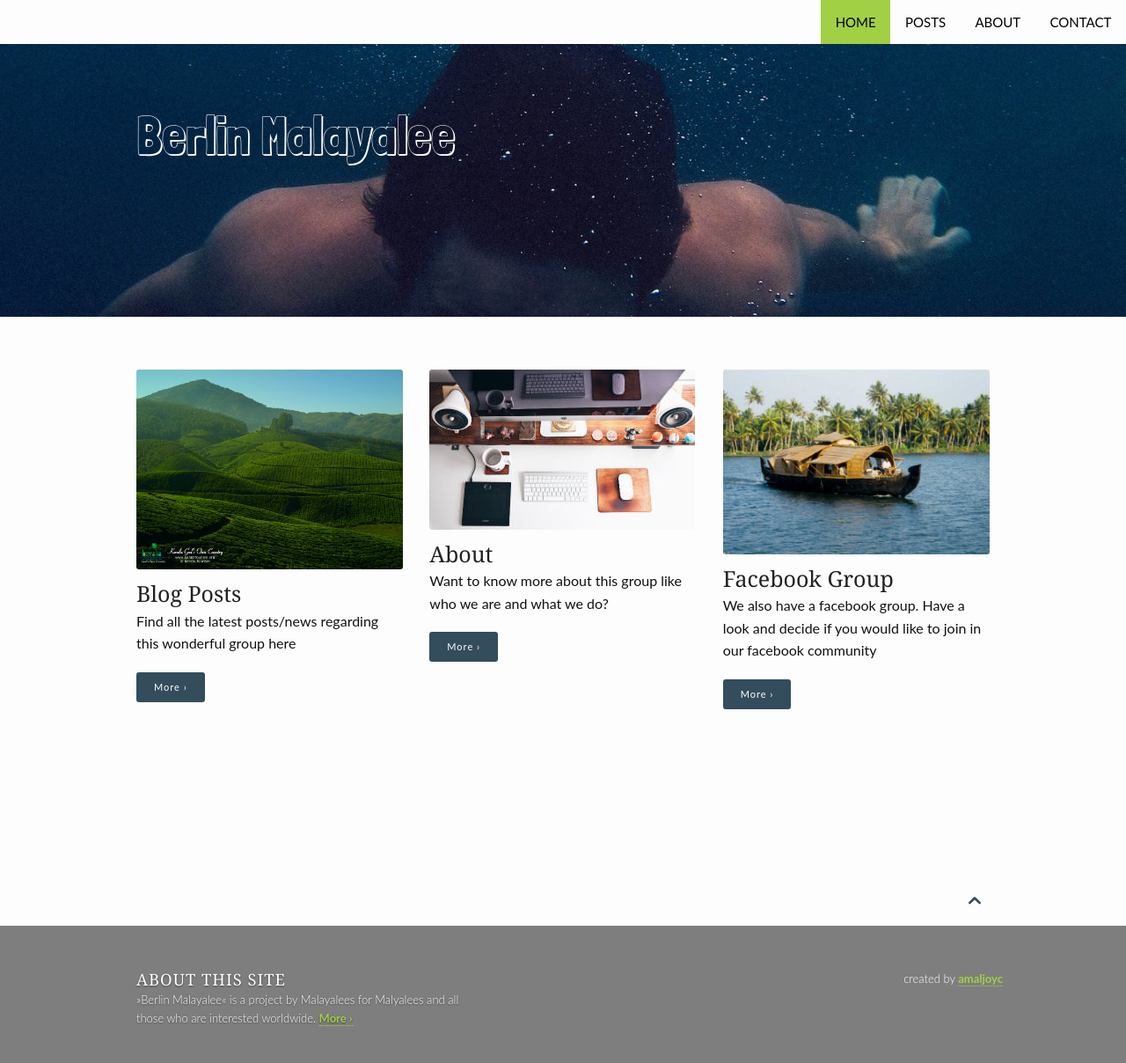
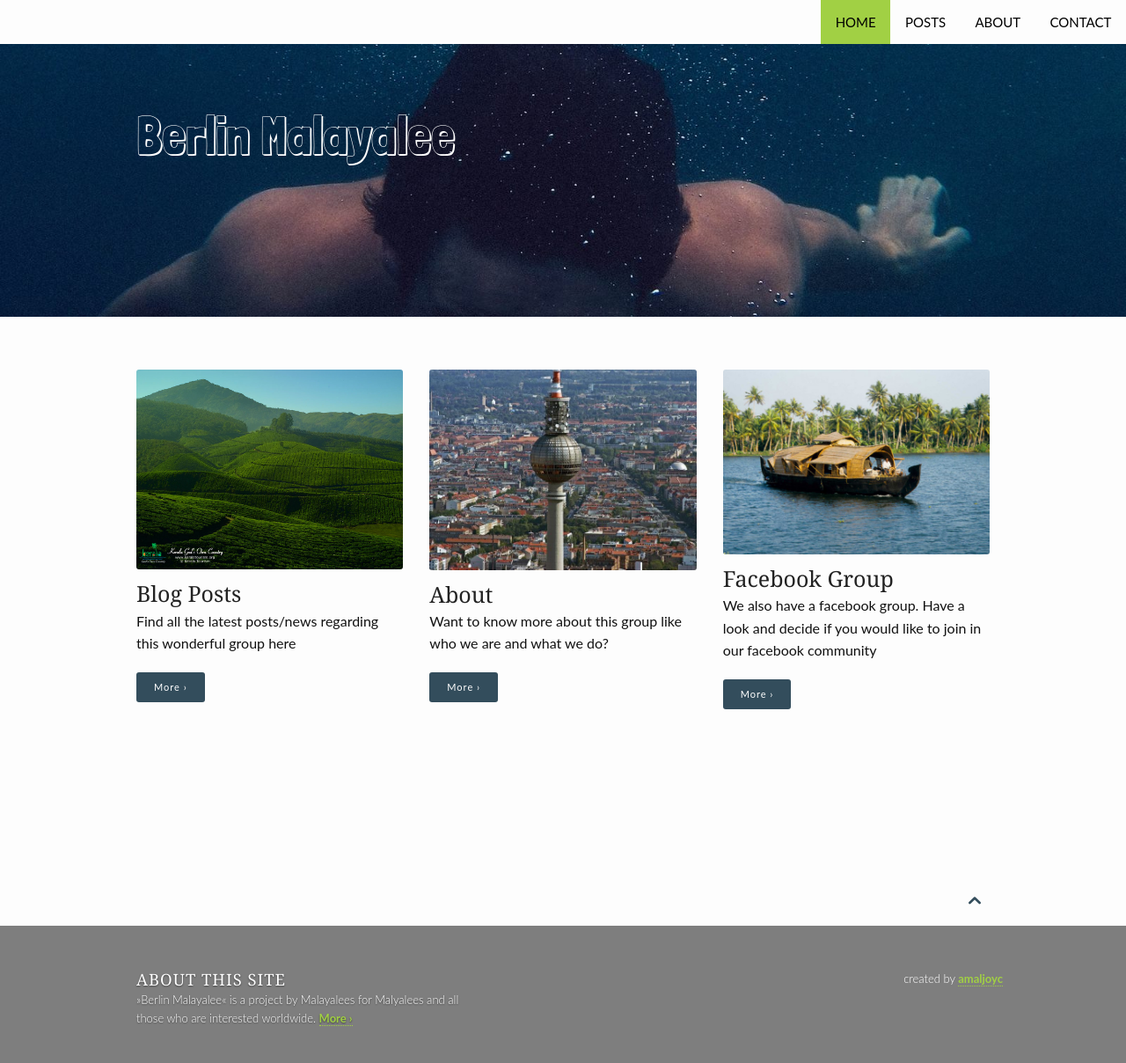
Before and after one commit to amaljoyc/bm-demo, a Jekyll site: the page built from pages/pages-root-folder/index.md, in a window 1280 px wide. Shown: the whole page at 88% size. Built offline with Jekyll 4.4.1, drawn with Linux system fonts in a browser that asks for light colours.

Commit message:
tv tower

```diff
--- a/pages/pages-root-folder/index.md
+++ b/pages/pages-root-folder/index.md
@@ -16,7 +16,7 @@ widget1:
 widget2:
   title: "About"
   url: '/about/'
-  image: widget-1-302x182.jpg
+  image: tv-tower.jpg
   text: 'Want to know more about this group like who we are and what we do?'
 
 widget3:
```
Also changed, not shown: images/tv-tower.jpg (added).
